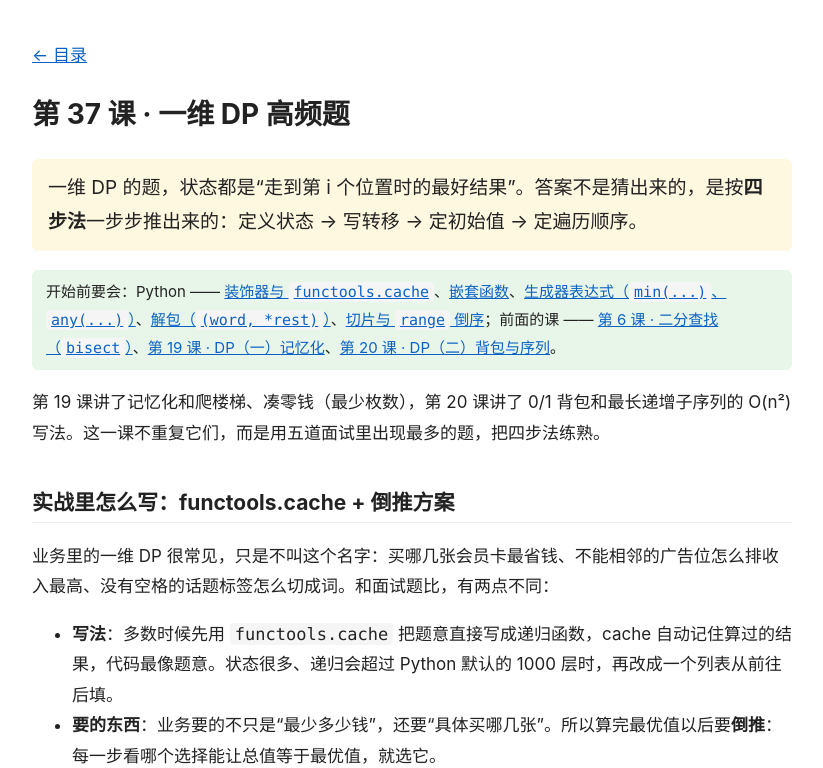
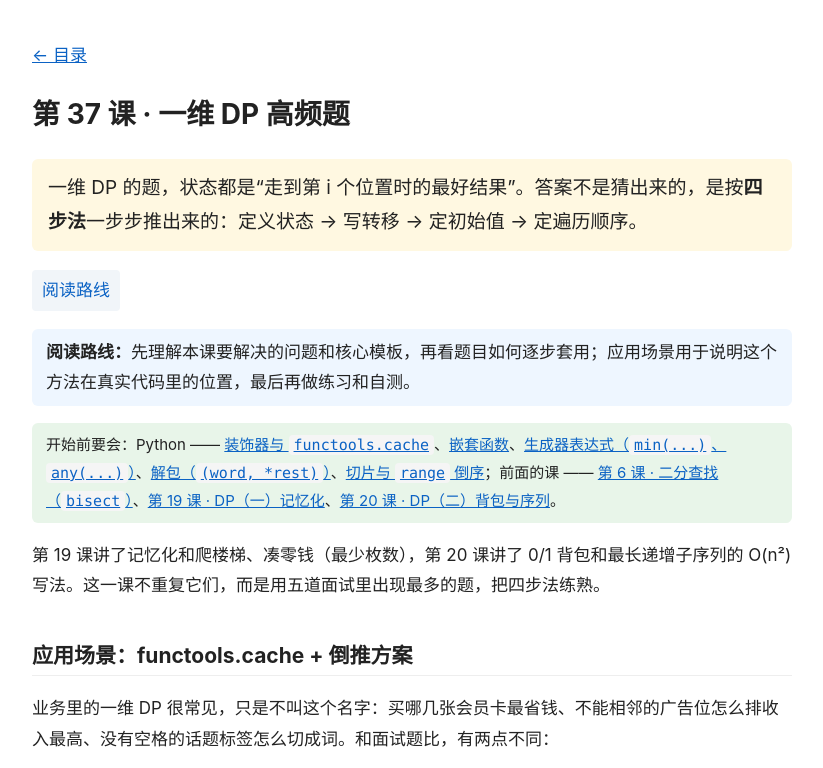
Before and after one commit to redreamality/2026-11_algorithms, a plain HTML site: page lessons/37-dp-1d.html in a window 1280 px wide. Shown: the top 768 px of the page, without its empty margins (228-1051 px from the left). Drawn offline with Linux system fonts and the light colour scheme.

Commit message:
reorganize lesson 37-dp-1d

```diff
--- a/lessons/37-dp-1d.html
+++ b/lessons/37-dp-1d.html
@@ -19,11 +19,16 @@ table.dp td.best { background: #ffcdd2; font-weight: bold; }
 <p><a href="index.html">← 目录</a></p>
 <h1>第 37 课 · 一维 DP 高频题</h1>
 <p class="one-line">一维 DP 的题，状态都是“走到第 i 个位置时的最好结果”。答案不是猜出来的，是按<b>四步法</b>一步步推出来的：定义状态 → 写转移 → 定初始值 → 定遍历顺序。</p>
+
+<nav class="lesson-route" aria-label="本课内容">
+  <a href="#lesson-order">阅读路线</a>
+</nav>
+<p id="lesson-order" class="reading-order"><b>阅读路线：</b>先理解本课要解决的问题和核心模板，再看题目如何逐步套用；应用场景用于说明这个方法在真实代码里的位置，最后再做练习和自测。</p>
 <p class="prereq">开始前要会：Python —— <a href="python-basics.html#decorator">装饰器与 <code>functools.cache</code></a>、<a href="python-basics.html#closure">嵌套函数</a>、<a href="python-basics.html#comprehension">生成器表达式（<code>min(...)</code>、<code>any(...)</code>）</a>、<a href="python-basics.html#unpack">解包（<code>(word, *rest)</code>）</a>、<a href="python-basics.html#loop-tools">切片与 <code>range</code> 倒序</a>；前面的课 —— <a href="06-binary-search.html">第 6 课 · 二分查找（<code>bisect</code>）</a>、<a href="19-dp-memo.html">第 19 课 · DP（一）记忆化</a>、<a href="20-dp-knapsack.html">第 20 课 · DP（二）背包与序列</a>。</p>
 
 <p>第 19 课讲了记忆化和爬楼梯、凑零钱（最少枚数），第 20 课讲了 0/1 背包和最长递增子序列的 O(n²) 写法。这一课不重复它们，而是用五道面试里出现最多的题，把四步法练熟。</p>
 
-<h2>实战里怎么写：functools.cache + 倒推方案</h2>
+<h2>应用场景：functools.cache + 倒推方案</h2>
 <p>业务里的一维 DP 很常见，只是不叫这个名字：买哪几张会员卡最省钱、不能相邻的广告位怎么排收入最高、没有空格的话题标签怎么切成词。和面试题比，有两点不同：</p>
 <ul>
   <li><b>写法</b>：多数时候先用 <code>functools.cache</code> 把题意直接写成递归函数，cache 自动记住算过的结果，代码最像题意。状态很多、递归会超过 Python 默认的 1000 层时，再改成一个列表从前往后填。</li>
```
